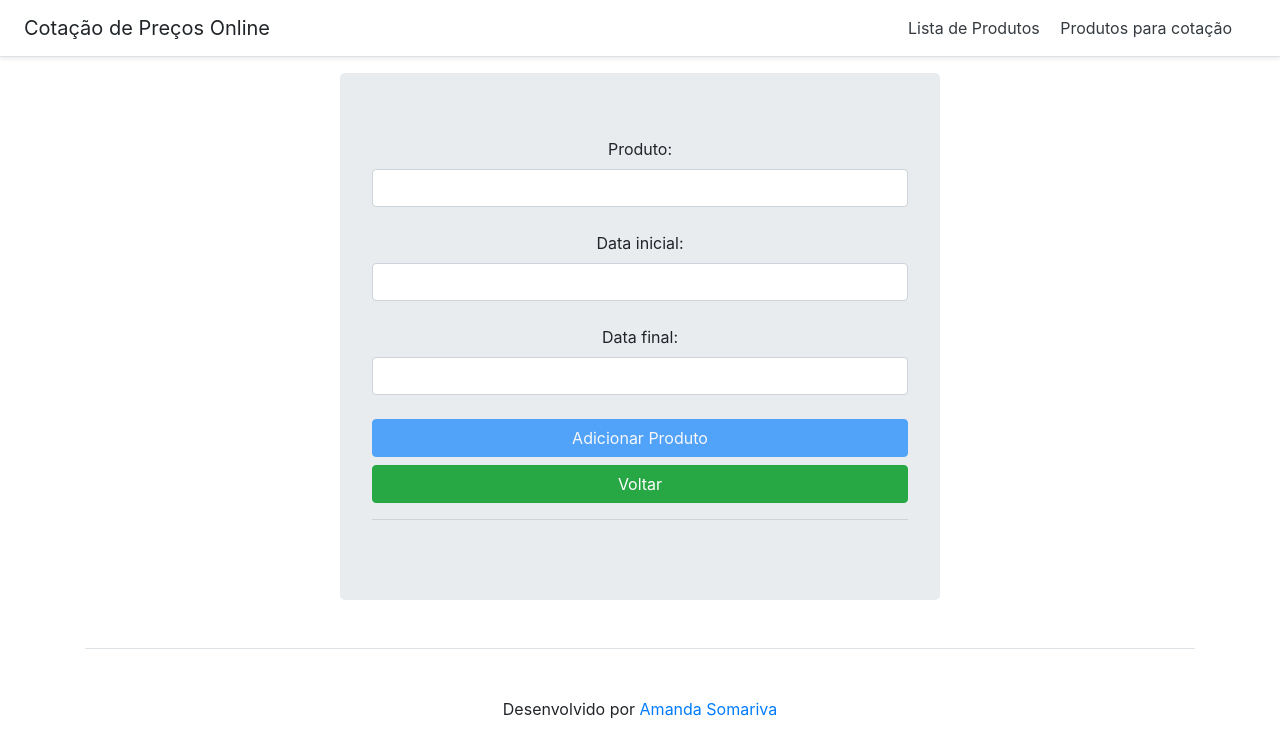
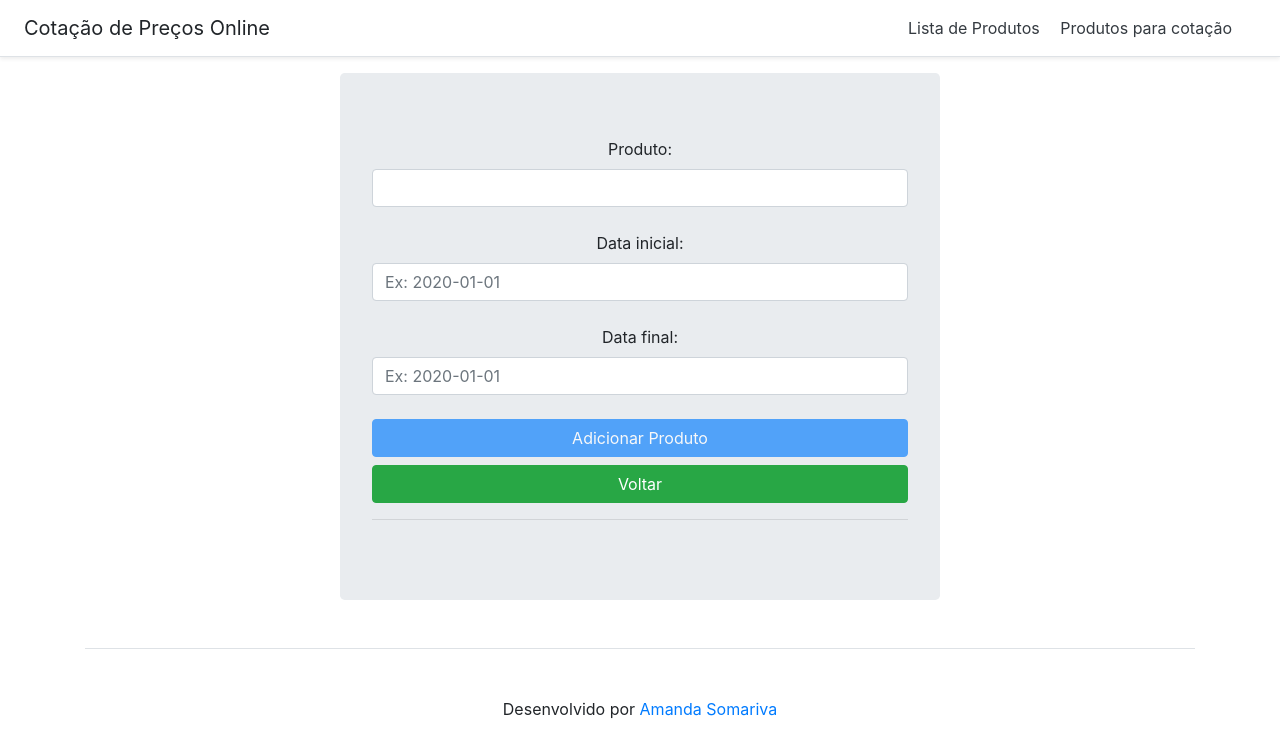
Before and after one commit to amandasomariva/cotacao-preco-online-front, a website: page index.html at #!/produtos in a window 1280 px wide. Drawn offline with nearby package versions, Linux system fonts and the light colour scheme; some packages are replaced by stand-ins of ours; no server answers.

Commit message:
Criado placeholder de exemplo para a data

```diff
--- a/templates/produto.view.html
+++ b/templates/produto.view.html
@@ -2,9 +2,9 @@
     <form name="produtoForm">
         <label>Produto:</label><input class="form-control" type="text" ng-model="produto.nome"
             ng-required="true"><br>
-        <label>Data inicial:</label><input class="form-control" type="text" ng-model="produto.dataInicial"
+        <label>Data inicial:</label><input class="form-control" placeholder="Ex: 2020-01-01" type="text" ng-model="produto.dataInicial"
         ng-required="true"><br>
-        <label>Data final:</label><input class="form-control" type="text" ng-model="produto.dataFinal"
+        <label>Data final:</label><input class="form-control" placeholder="Ex: 2020-01-01" type="text" ng-model="produto.dataFinal"
         ng-required="true"><br>
         <button class="btn btn-block btn-primary" ng-disabled="produtoForm.$invalid"
             ng-click="adicionarProduto(produto)">Adicionar Produto
```
Also changed, not shown: templates/contato.view.html (deleted, +0 -1 lines).
